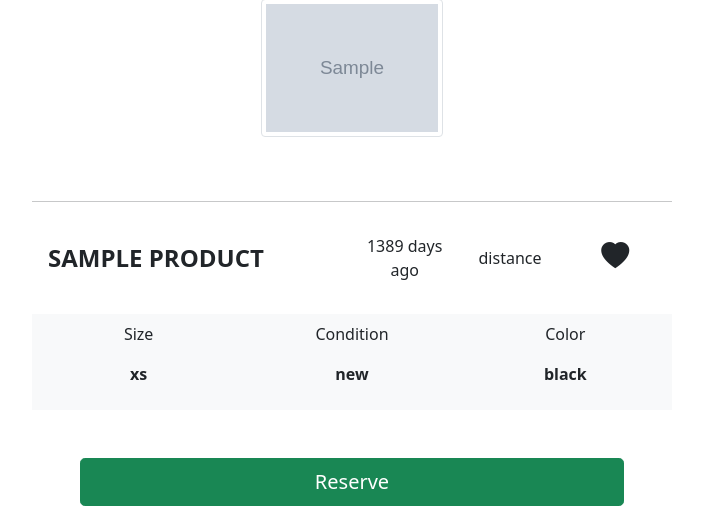
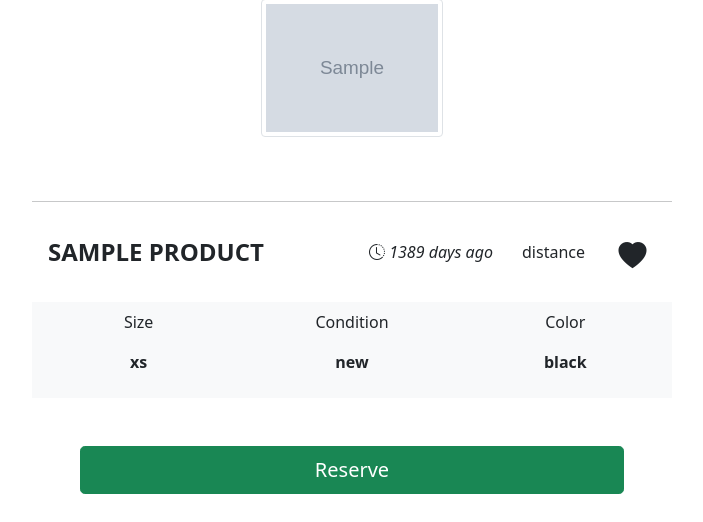
Before and after one commit to LudoTreb/Swapping-place, a Django app: page /swapping/00000000-0000-0000-0000-000000000001/ in a window 1280 px wide. Shown: the part 121-643 px from the top of the page, without its empty margins (288-991 px from the left). Run offline with Django 4.2, Linux system fonts and the light colour scheme; tables that the repository leaves empty hold one stand-in row (values such as "Sample post"); grey boxes marked "Sample" are stand-in pictures.

Commit message:
update the date product and fix position of button.

```diff
--- a/templates/swapping/product_detail.html
+++ b/templates/swapping/product_detail.html
@@ -7,6 +7,7 @@
 {% block content %}
 
 <div class="container-sm col-6">
+
     <div class="col align-items-center p-5">
         <div class="container col-md-4">
             <img class="img-thumbnail" src="{{ product.image.url }}" alt="">
@@ -16,7 +17,7 @@
     <div class="container text-center p-3">
         <div class="row align-items-center">
             <p class="col-6 fs-4 fw-bold text-start">{{ product.title|upper }}</p>
-            <p class="col ">{{ product.how_long }}</p>
+            <p class="col-3 "><i class="bi bi-clock-history"> {{ product.how_long }}</i></p>
             <p class="col ">distance</p>
             {% if product.is_favorite %}
                 <i class="col align-self-start fs-3 bi bi-heart-fill "></i>
@@ -51,13 +52,14 @@
             <p>Carte géolocalisation</p>
             {% comment %}  Attention la map est codé en dur  {% endcomment %}
                 <iframe width="100%" height="400" src="{% static 'map.html' %}"></iframe>
+        </div>
     {% endif %}
-    </div>
     <div class="d-grid gap-2 d-md-block mt-4">
         <button type="button" class="btn btn-info btn-lg">Message</button>
         <button type="button" class="btn btn-success btn-lg">Reserve</button>
         <button type="button" class="btn btn-outline-secondary btn-lg">Back</button>
     </div>
+
 </div>
 
 {% endblock content %}
```
Lines whose indentation alone changed are shown as unchanged.
